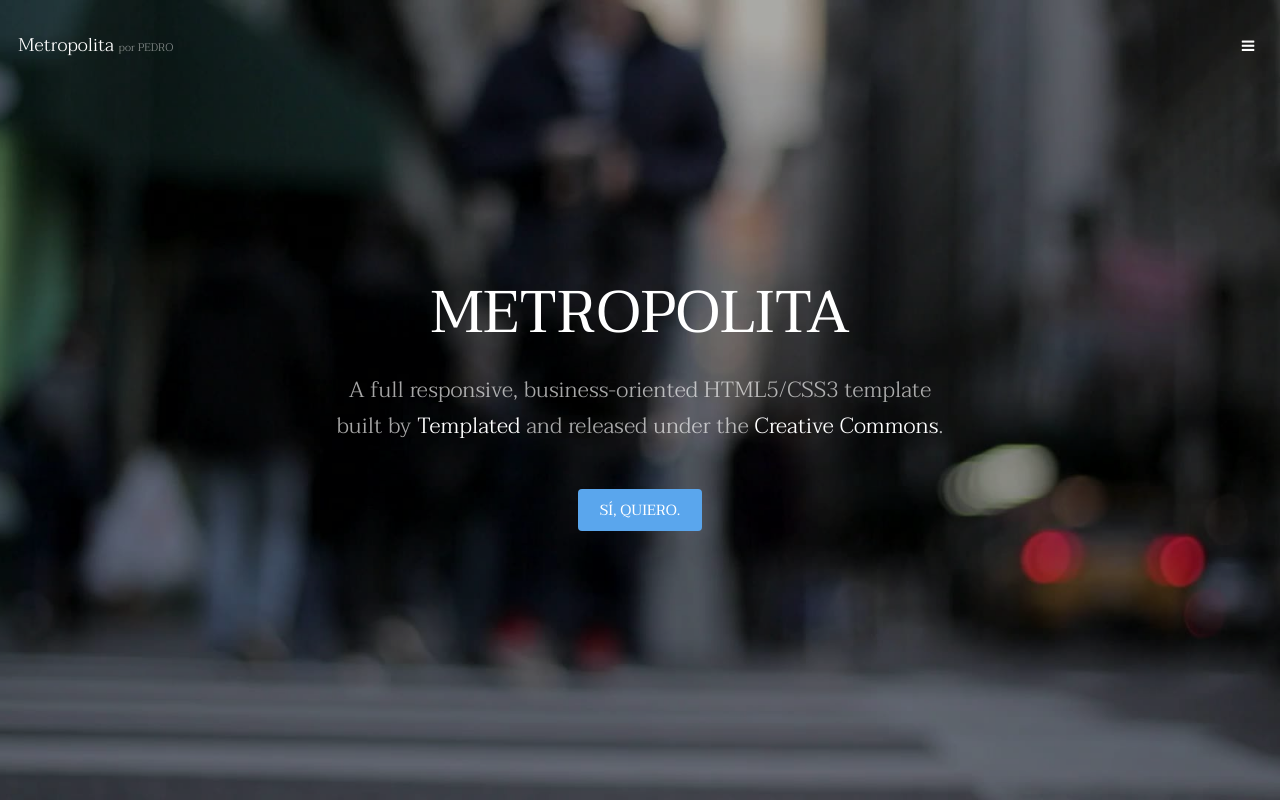
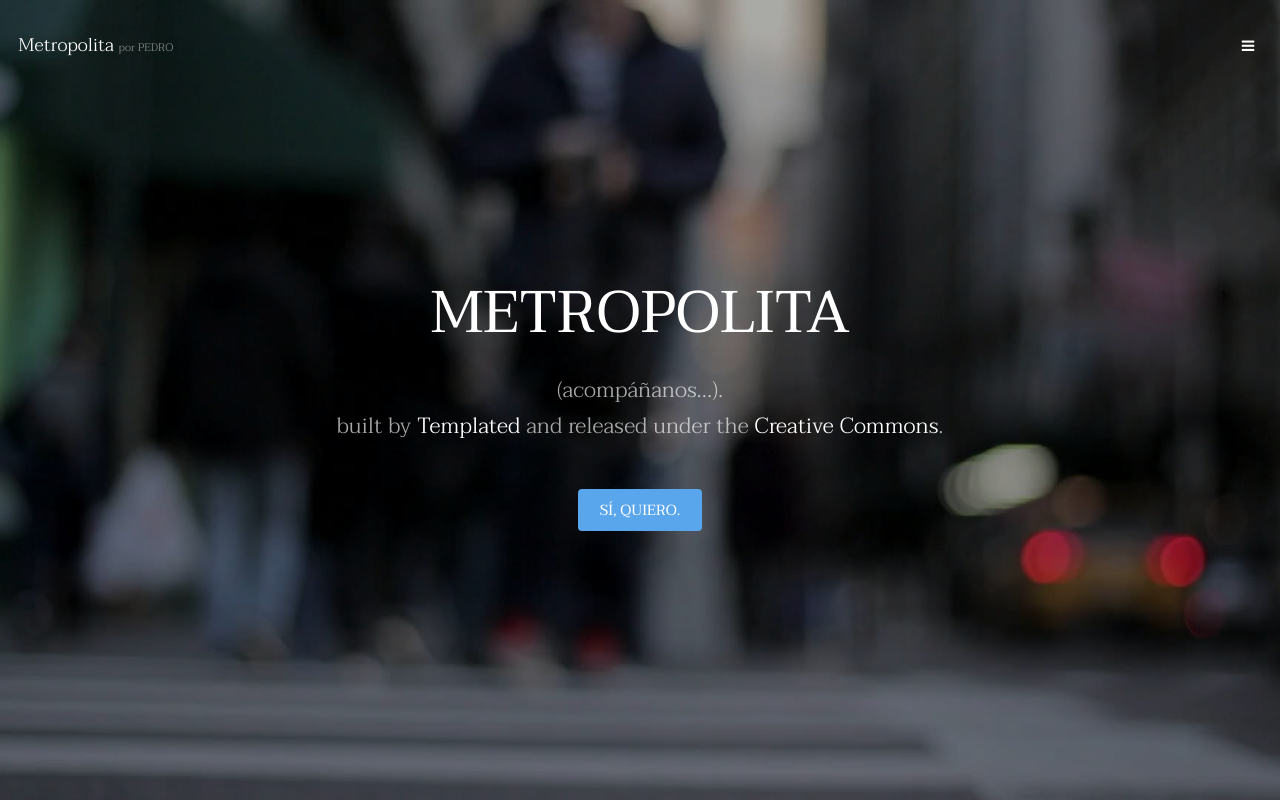
Before and after one commit to aaronens3/04_REP_METROPOLITA, a plain HTML site: page index.html in a window 1280 px wide. Shown: the top 800 px of the page. Drawn offline with Linux system fonts and the light colour scheme.

Commit message:
frase bajo el h1 por PABLO

```diff
--- a/index.html
+++ b/index.html
@@ -37,7 +37,7 @@
 			<section id="banner" data-video="images/banner">
 				<div class="inner">
 					<h1>METROPOLITA</h1>
-					<p>A full responsive, business-oriented HTML5/CSS3 template<br />
+					<p> (acompáñanos...).<br />
 					built by <a href="https://templated.co/">Templated</a> and released under the <a href="https://templated.co/license">Creative Commons</a>.</p>
 					<a href="#one" class="button special scrolly">Sí, quiero.</a>
 				</div>
```
